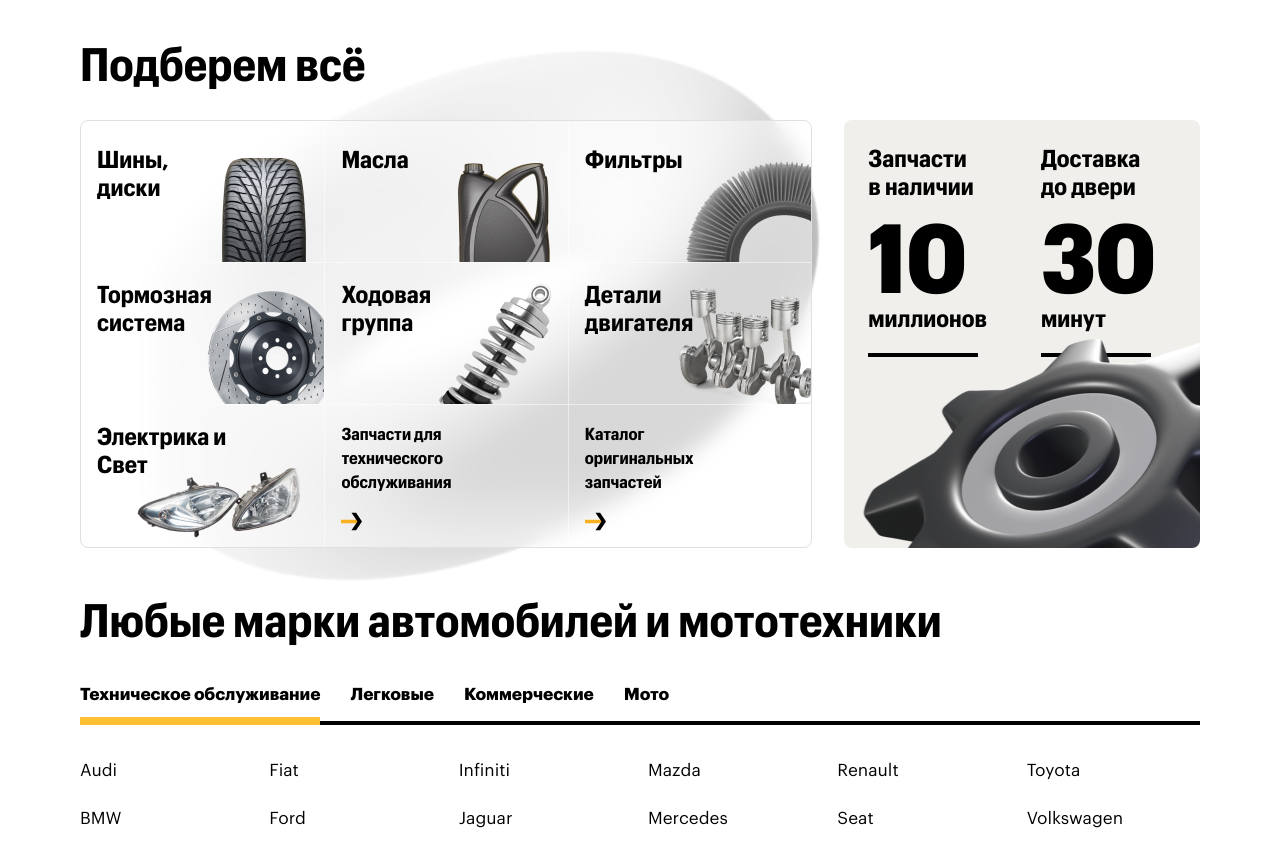
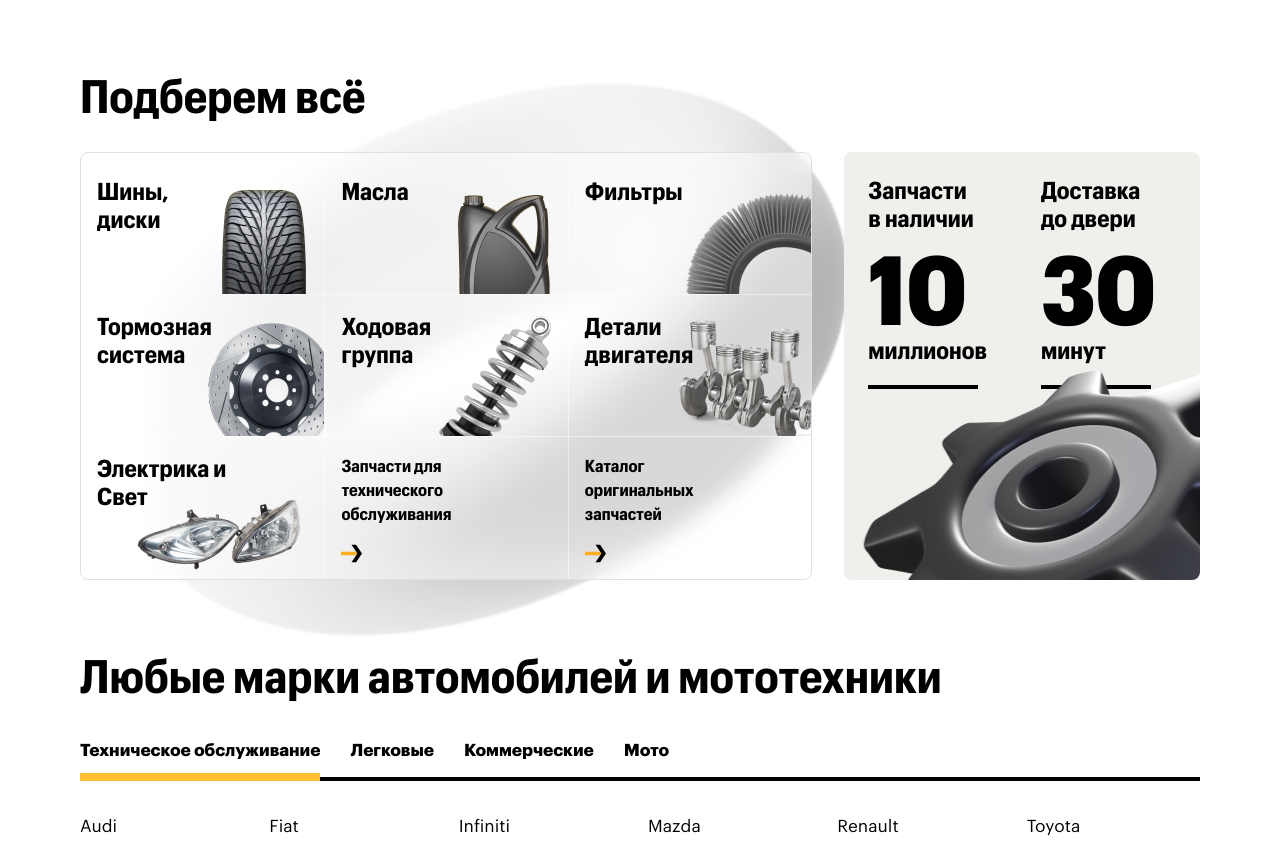
Before and after one commit to AdmiralBankir/simple-project, a website built with webpack: page index.html in a window 1280 px wide. Shown: the part 814-1663 px from the top of the page. Built offline with nearby package versions, Linux system fonts and the light colour scheme.

Commit message:
исправила некоторые замечания

```diff
--- a/index.html
+++ b/index.html
@@ -160,13 +160,13 @@
               <img class="citem__img" src="./src/assets/item7.png" alt="">
             </a>
             <a href="https://emex.ru/maintenance2" class="catalog__item" target="_blank">
-              <span class="citem__title citem__title-small">Запчасти для технического обслуживания</span>
+              <span class="citem__title citem__title-small">Запчасти для <br/>технического <br/>обслуживания</span>
               <svg width="21" height="19">
                 <use xlink:href="#arrow"></use>
               </svg>
             </a>
             <a href="https://emex.ru/catalogs/original2" class="catalog__item" target="_blank">
-              <span class="citem__title citem__title-small">Каталог оригинальных запчастей</span>
+              <span class="citem__title citem__title-small">Каталог <br/>оригинальных <br/>запчастей</span>
               <svg width="21" height="19">
                 <use xlink:href="#arrow"></use>
               </svg>
--- a/src/styles/header.scss
+++ b/src/styles/header.scss
@@ -197,7 +197,6 @@ header {
     &__form {
         display: flex;
         flex-direction: row;
-        flex-wrap: wrap;
         width: 100%;
 
         &.hide {
@@ -207,12 +206,21 @@ header {
         > input {
             margin-right: 8px;
         }
+
+        @media screen and (max-width: 558px){
+            flex-wrap: wrap;
+        }
     }
 
     &__success {
         //display: flex;
         display: none;
         align-items: flex-start;
+        height: 56px;
+
+        @media screen and (max-width: 992px){
+            height: 40px;
+        }
 
         @media screen and (max-width: 558px){
             background: #f4f4f4;
--- a/src/styles/main.scss
+++ b/src/styles/main.scss
@@ -75,9 +75,13 @@ body {
 }
 
 .main-content {
-  padding-top: 40px;
+  padding-top: 72px;
   position: relative;
   overflow-x: hidden;
+
+  @media screen and (max-width: 558px) {
+    padding-top: 48px;
+  }
 }
 
 .wrapper {
--- a/src/styles/selectall.scss
+++ b/src/styles/selectall.scss
@@ -1,6 +1,6 @@
 .select-all {
     position: relative;
-    padding-bottom: 48px;
+    padding-bottom: 72px;
 }
 
 .select-all:before {
@@ -19,6 +19,9 @@
 }
 
 @media screen and (max-width: 558px) {
+    .select-all {
+        padding-bottom: 48px;
+    }
     .select-all:before {
         top: 20px;
         width: 100%;
```
